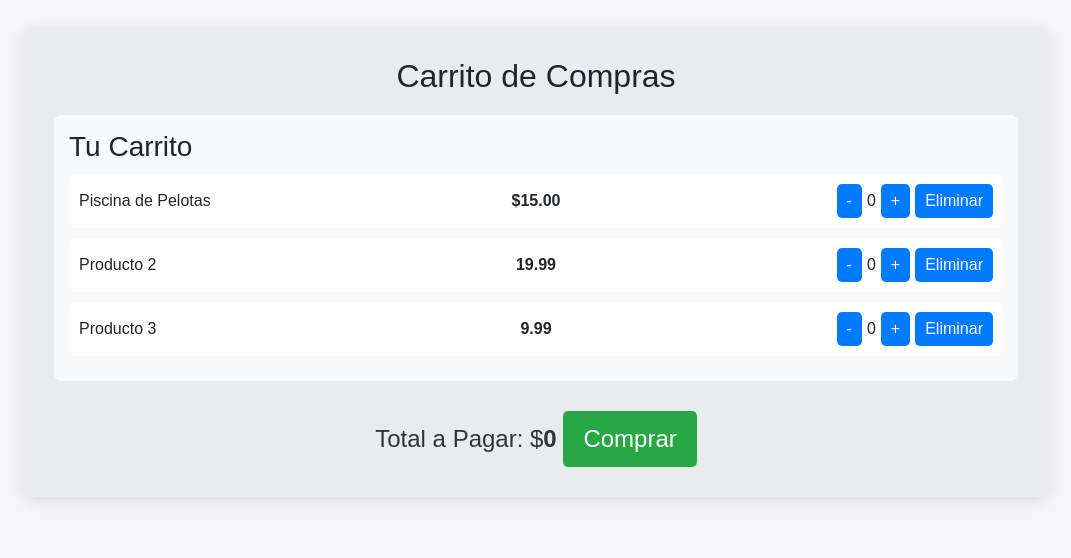
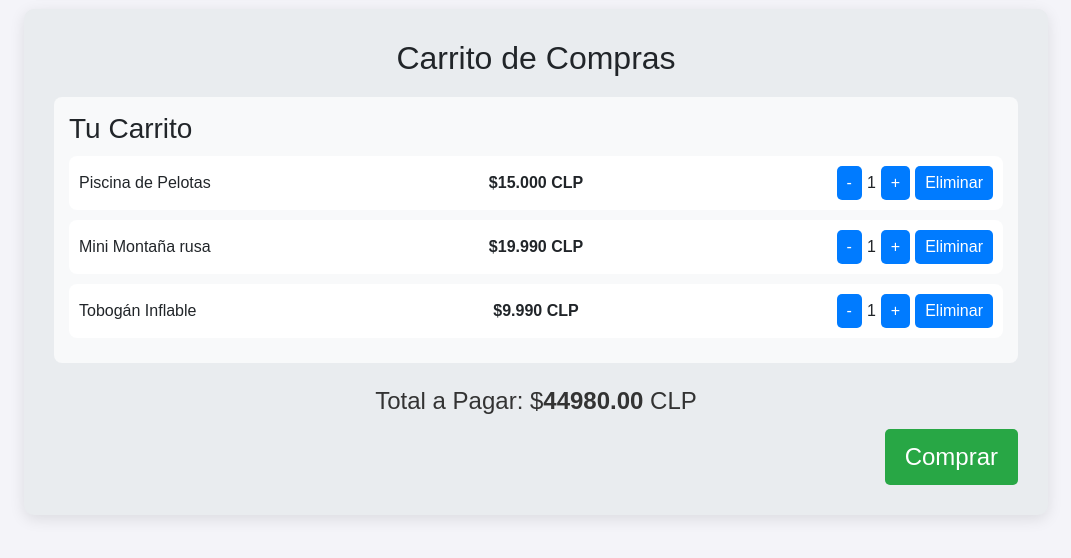
Before and after one commit to ChrisDiaz21/cdiazr-proyecto-divertikids, a Django app: page /carrito/ in a window 1280 px wide. Shown: the part 138-696 px from the top of the page, without its empty margins (104-1175 px from the left). Run offline with Django 4.2, Linux system fonts and the light colour scheme; a user stored in the database is signed in; some libraries are stand-ins or nearby versions; some web fonts are replaced.

Commit message:
Se Modifico carrito

```diff
--- a/core/templates/core/carrito.html
+++ b/core/templates/core/carrito.html
@@ -141,6 +141,8 @@
       border-radius: 5px;
       cursor: pointer;
       font-size: 1em;
+      display: block;
+      margin-left: auto; /* Alinea el botón a la derecha */
     }
     .buy-btn:hover {
       background-color: #218838;
@@ -151,52 +153,57 @@
   <div class="container">
     <h2>Carrito de Compras</h2>
 
-    <div class="section products product-container">
+    <div class="section products product-container" id="product-container">
       <h3>Tu Carrito</h3>
-      <div class="product">
+      <div class="product" id="Producto-1">
         <span class="product-name">Piscina de Pelotas</span>
-        <span class="product-price">$15.00</span>
+        <span class="product-price">$15.000 CLP</span>
         <div class="quantity-control">
           <button onclick="changeProductQuantity('Producto 1', -1)">-</button>
-          <span id="Producto 1-quantity">0</span>
+          <span id="Producto 1-quantity">1</span>
           <button onclick="changeProductQuantity('Producto 1', 1)">+</button>
           <button class="remove-btn" onclick="removeProduct('Producto 1')">Eliminar</button>
         </div>
       </div>
-      <div class="product">
-        <span class="product-name">Producto 2</span>
-        <span class="product-price">19.99</span>
+      <div class="product" id="Producto-2">
+        <span class="product-name">Mini Montaña rusa</span>
+        <span class="product-price">$19.990 CLP</span>
         <div class="quantity-control">
           <button onclick="changeProductQuantity('Producto 2', -1)">-</button>
-          <span id="Producto 2-quantity">0</span>
+          <span id="Producto 2-quantity">1</span>
           <button onclick="changeProductQuantity('Producto 2', 1)">+</button>
           <button class="remove-btn" onclick="removeProduct('Producto 2')">Eliminar</button>
         </div>
       </div>
-      <div class="product">
-        <span class="product-name">Producto 3</span>
-        <span class="product-price">9.99</span>
+      <div class="product" id="Producto-3">
+        <span class="product-name">Tobogán Inflable</span>
+        <span class="product-price">$9.990 CLP</span>
         <div class="quantity-control">
           <button onclick="changeProductQuantity('Producto 3', -1)">-</button>
-          <span id="Producto 3-quantity">0</span>
+          <span id="Producto 3-quantity">1</span>
           <button onclick="changeProductQuantity('Producto 3', 1)">+</button>
           <button class="remove-btn" onclick="removeProduct('Producto 3')">Eliminar</button>
         </div>
       </div>
     </div>
 
+
     <div class="total-section">
-      Total a Pagar: $<span id="total">0</span>
+      Total a Pagar: $<span id="total">0</span> CLP
       <button class="buy-btn" onclick="handleBuy()">Comprar</button>
     </div>
   </div>
 
   <script>
-    const cart = [];
-    const totalDisplay = document.getElementById('total');
+    const cart = [
+        { name: "Producto 1", price: 15000, quantity: 1 },
+        { name: "Producto 2", price: 19990, quantity: 1 },
+        { name: "Producto 3", price: 9990, quantity: 1 }
+    ];
+    const totalDisplay = document.getElementById("total");
 
     function changeProductQuantity(name, amount) {
-      const priceMapping = { 'Producto 1': 15.00, 'Producto 2': 19.99, 'Producto 3': 9.99 };
+        const priceMapping = { "Producto 1": 15000, "Producto 2": 19990, "Producto 3": 9990 };
         const quantityElement = document.getElementById(`${name}-quantity`);
         let quantity = parseInt(quantityElement.textContent) || 0;
         quantity = Math.max(0, quantity + amount);
@@ -205,7 +212,7 @@
         if (quantity > 0) {
             addToCart(name, priceMapping[name], quantity);
         } else {
-        removeFromCart(name);
+            removeProduct(name);
         }
     }
 
@@ -225,11 +232,14 @@
             cart.splice(itemIndex, 1);
             updateTotal();
         }
-      document.getElementById(`${name}-quantity`).textContent = 0;
     }
 
     function removeProduct(name) {
         removeFromCart(name);
+        const productElement = document.getElementById(`Producto-${name.split(" ")[1]}`);
+        if (productElement) {
+            productElement.remove();
+        }
     }
 
     function updateTotal() {
@@ -241,11 +251,13 @@
     }
 
     function handleBuy() {
-      alert('¡Gracias por tu compra! El total es $' + totalDisplay.textContent);
+        alert("¡Gracias por tu compra! El total es $" + totalDisplay.textContent + " CLP");
     }
+
+    updateTotal();
 </script>
+
 </body>
 </html>
 
-
 {% endblock %}
```
Also changed, not shown: db.sqlite3. Lines whose indentation alone changed are shown as unchanged.
